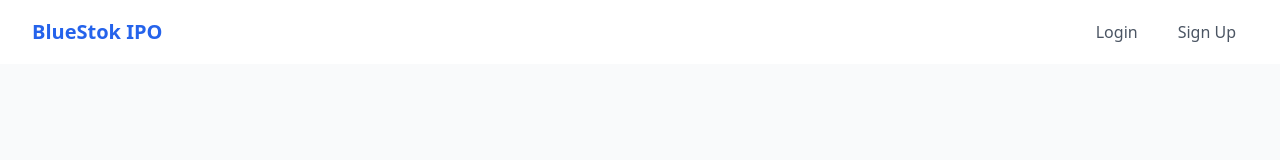
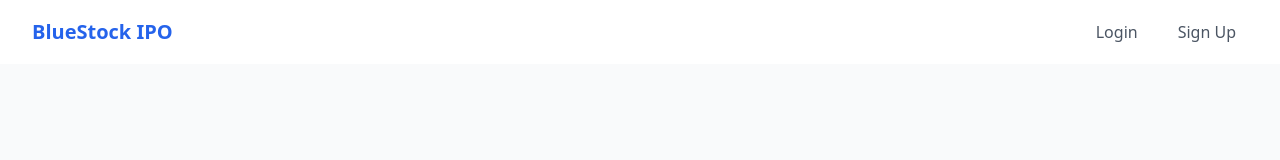
Before and after one commit to priya-dixit-2503/bluestock_restful_api, a React (Vite) app in the folder frontend/: page /login in a window 1280 px wide. Shown: the top 160 px of the page. Built offline with nearby package versions, Linux system fonts and the light colour scheme.

Commit message:
Update Layout.jsx

```diff
--- a/frontend/src/components/Layout.jsx
+++ b/frontend/src/components/Layout.jsx
@@ -9,7 +9,7 @@ export default function Layout() {
             <div className="flex">
               <div className="flex-shrink-0 flex items-center">
                 <Link to="/" className="text-xl font-bold text-blue-600">
-                  BlueStok IPO
+                  BlueStock IPO
                 </Link>
               </div>
             </div>
```
